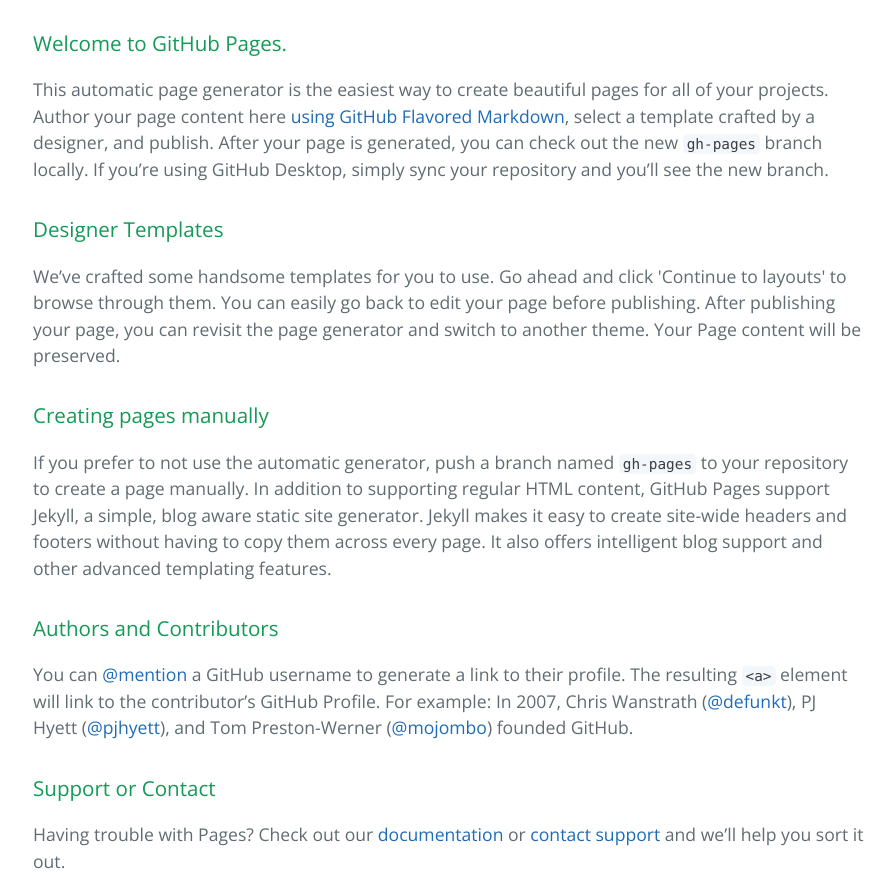
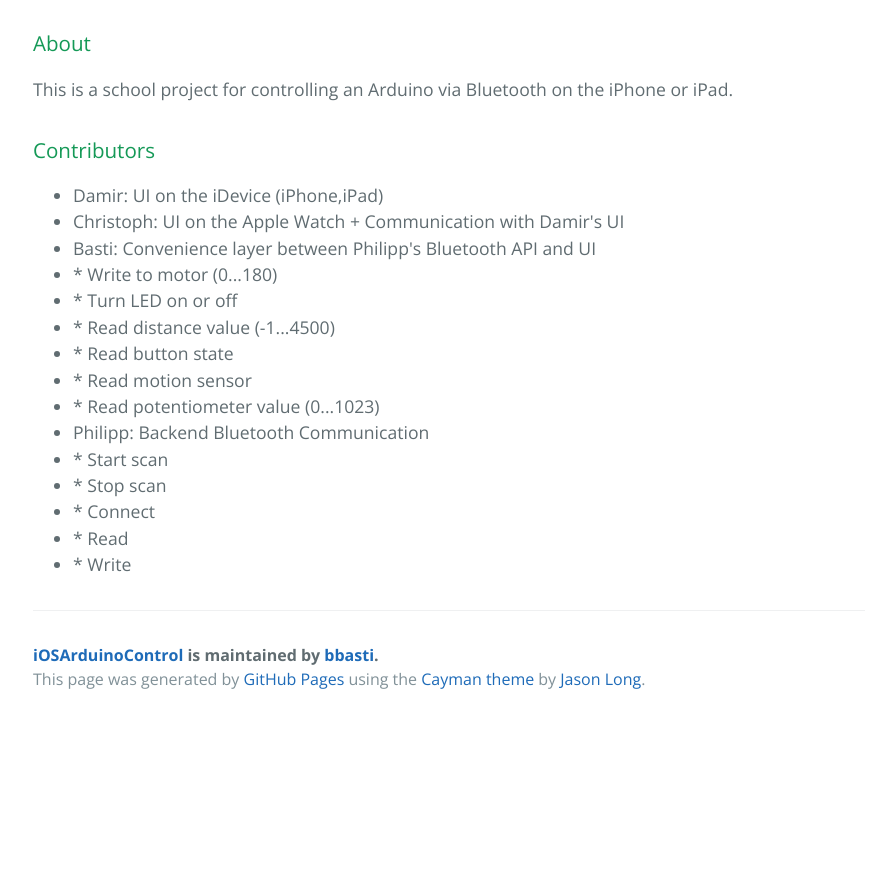
Before and after one commit to bbasti/iOSArduinoControl, a plain HTML site: page index.html in a window 1280 px wide. Shown: the part 340-1217 px from the top of the page, without its empty margins (191-1083 px from the left). After the commit the page ends 1063 px from the top, so only its background shows below. Drawn offline with nearby package versions, Linux system fonts and the light colour scheme.

```diff
--- a/index.html
+++ b/index.html
@@ -20,29 +20,30 @@
 
     <section class="main-content">
       <h3>
-<a id="welcome-to-github-pages" class="anchor" href="#welcome-to-github-pages" aria-hidden="true"><span aria-hidden="true" class="octicon octicon-link"></span></a>Welcome to GitHub Pages.</h3>
+<a id="about" class="anchor" href="#about" aria-hidden="true"><span aria-hidden="true" class="octicon octicon-link"></span></a>About</h3>
 
-<p>This automatic page generator is the easiest way to create beautiful pages for all of your projects. Author your page content here <a href="https://guides.github.com/features/mastering-markdown/">using GitHub Flavored Markdown</a>, select a template crafted by a designer, and publish. After your page is generated, you can check out the new <code>gh-pages</code> branch locally. If you’re using GitHub Desktop, simply sync your repository and you’ll see the new branch.</p>
+<p>This is a school project for controlling an Arduino via Bluetooth on the iPhone or iPad.</p>
 
 <h3>
-<a id="designer-templates" class="anchor" href="#designer-templates" aria-hidden="true"><span aria-hidden="true" class="octicon octicon-link"></span></a>Designer Templates</h3>
+<a id="contributors" class="anchor" href="#contributors" aria-hidden="true"><span aria-hidden="true" class="octicon octicon-link"></span></a>Contributors</h3>
 
-<p>We’ve crafted some handsome templates for you to use. Go ahead and click 'Continue to layouts' to browse through them. You can easily go back to edit your page before publishing. After publishing your page, you can revisit the page generator and switch to another theme. Your Page content will be preserved.</p>
-
-<h3>
-<a id="creating-pages-manually" class="anchor" href="#creating-pages-manually" aria-hidden="true"><span aria-hidden="true" class="octicon octicon-link"></span></a>Creating pages manually</h3>
-
-<p>If you prefer to not use the automatic generator, push a branch named <code>gh-pages</code> to your repository to create a page manually. In addition to supporting regular HTML content, GitHub Pages support Jekyll, a simple, blog aware static site generator. Jekyll makes it easy to create site-wide headers and footers without having to copy them across every page. It also offers intelligent blog support and other advanced templating features.</p>
-
-<h3>
-<a id="authors-and-contributors" class="anchor" href="#authors-and-contributors" aria-hidden="true"><span aria-hidden="true" class="octicon octicon-link"></span></a>Authors and Contributors</h3>
-
-<p>You can <a href="https://help.github.com/articles/basic-writing-and-formatting-syntax/#mentioning-users-and-teams" class="user-mention">@mention</a> a GitHub username to generate a link to their profile. The resulting <code>&lt;a&gt;</code> element will link to the contributor’s GitHub Profile. For example: In 2007, Chris Wanstrath (<a href="https://github.com/defunkt" class="user-mention">@defunkt</a>), PJ Hyett (<a href="https://github.com/pjhyett" class="user-mention">@pjhyett</a>), and Tom Preston-Werner (<a href="https://github.com/mojombo" class="user-mention">@mojombo</a>) founded GitHub.</p>
-
-<h3>
-<a id="support-or-contact" class="anchor" href="#support-or-contact" aria-hidden="true"><span aria-hidden="true" class="octicon octicon-link"></span></a>Support or Contact</h3>
-
-<p>Having trouble with Pages? Check out our <a href="https://help.github.com/pages">documentation</a> or <a href="https://github.com/contact">contact support</a> and we’ll help you sort it out.</p>
+<ul>
+<li>Damir: UI on the iDevice (iPhone,iPad)</li>
+<li>Christoph: UI on the Apple Watch + Communication with Damir's UI</li>
+<li>Basti: Convenience layer between Philipp's Bluetooth API and UI</li>
+<li>* Write to motor (0...180)</li>
+<li>* Turn LED on or off</li>
+<li>* Read distance value (-1...4500)</li>
+<li>* Read button state</li>
+<li>* Read motion sensor</li>
+<li>* Read potentiometer value (0...1023)</li>
+<li>Philipp: Backend Bluetooth Communication</li>
+<li>* Start scan</li>
+<li>* Stop scan</li>
+<li>* Connect</li>
+<li>* Read</li>
+<li>* Write</li>
+</ul>
 
       <footer class="site-footer">
         <span class="site-footer-owner"><a href="https://github.com/bbasti/iOSArduinoControl">iOSArduinoControl</a> is maintained by <a href="https://github.com/bbasti">bbasti</a>.</span>
```
Also changed, not shown: params.json (+1 -1 lines).
